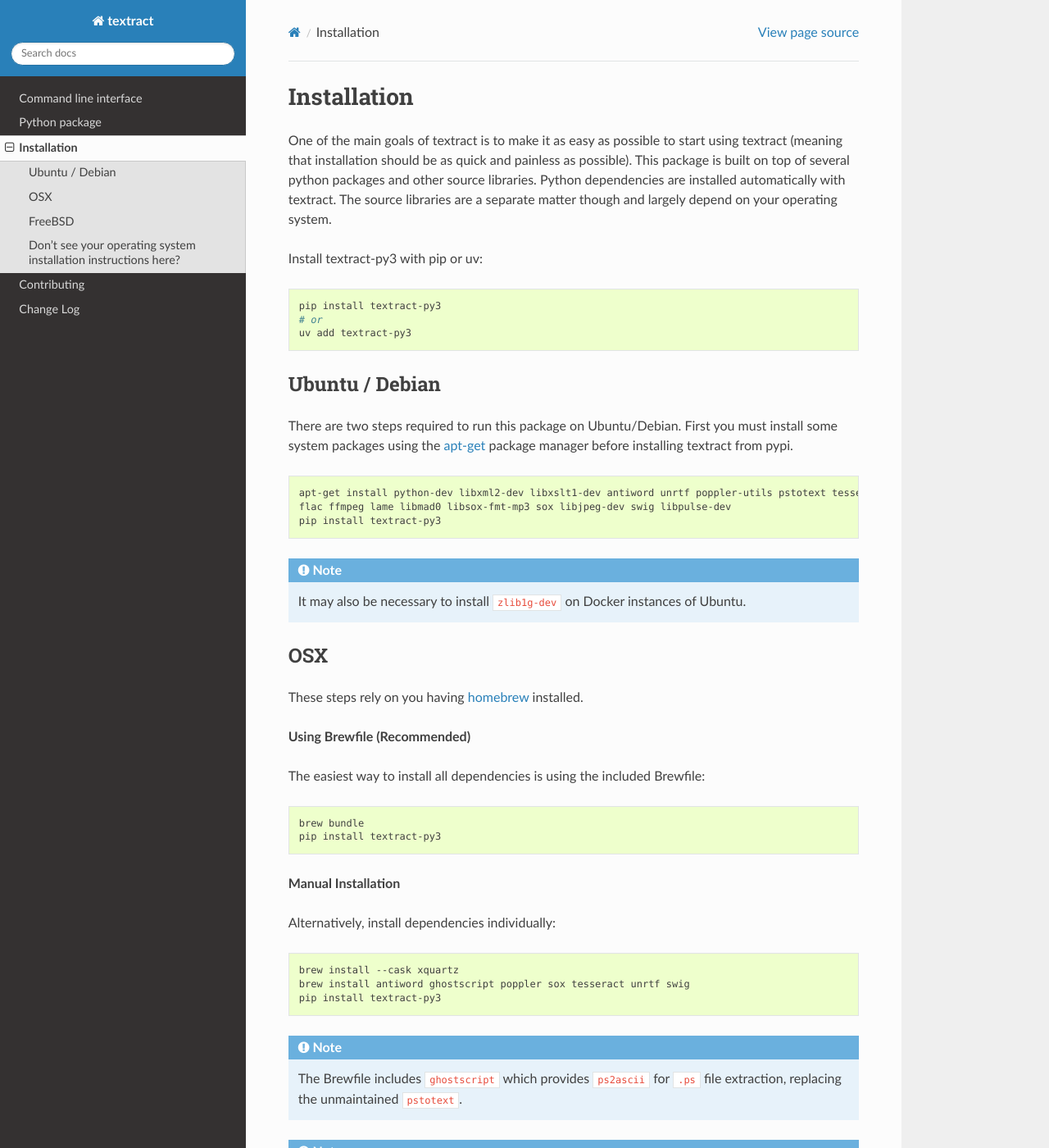
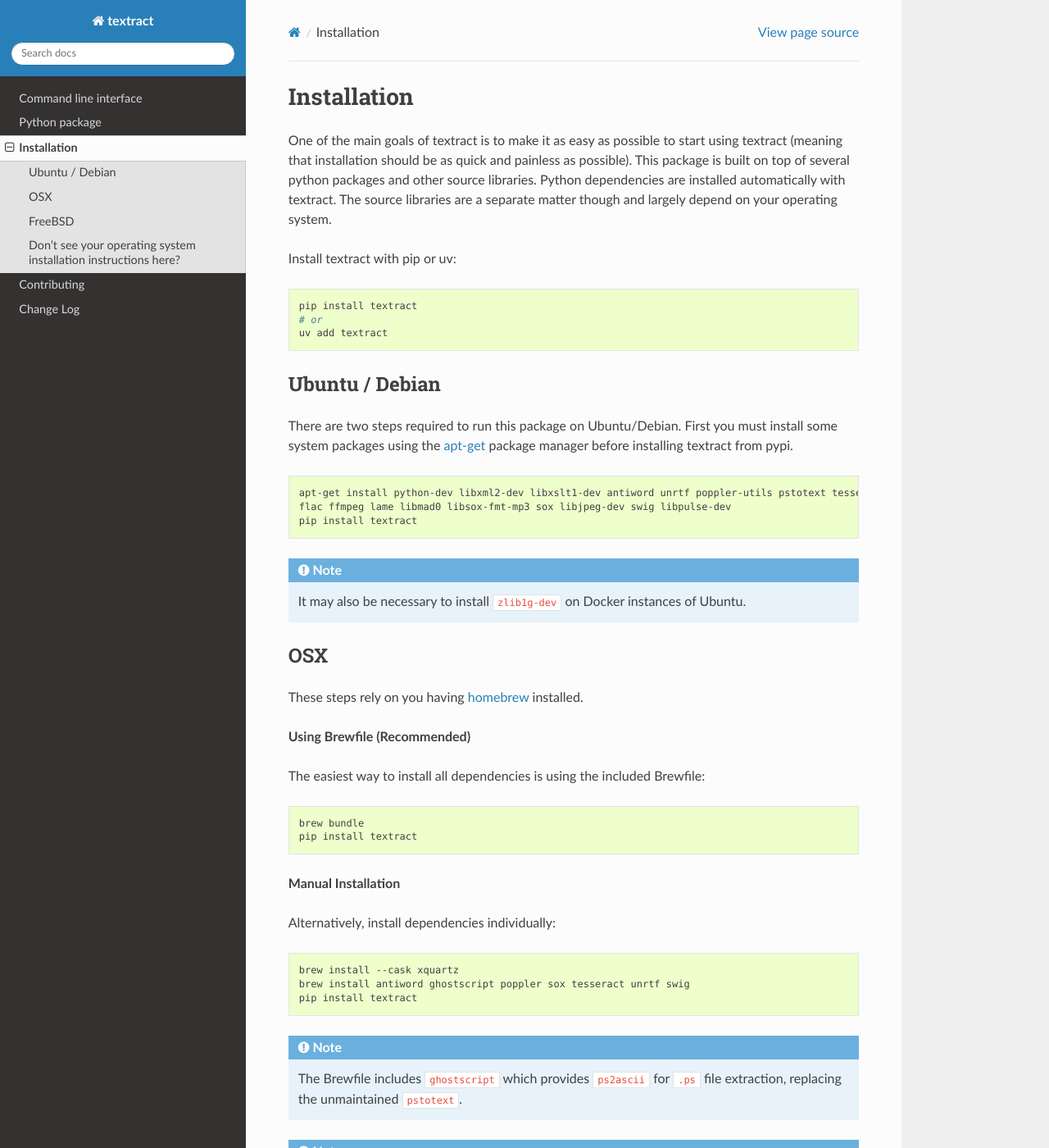
Before and after one commit to deanmalmgren/textract, a Sphinx documentation site: the page built from docs/installation.rst, in a window 1280 px wide and 1400 px high. Shown: the whole window at 82% size. Built offline with Sphinx 7.4.7 and the Read the Docs theme 3.1.0, drawn with Linux system fonts in a browser that asks for light colours; some of the changed text lies outside the part shown.

Commit message:
refactor!: rename to textract to prepare to merge

```diff
--- a/docs/conf.py
+++ b/docs/conf.py
@@ -6,7 +6,7 @@
 author = "Dean Malmgren, Kyle King"
 copyright = "2014, Dean Malmgren; 2024, Kyle King"  # noqa: A001
 
-release = version = get_version("textract-py3")
+release = version = get_version("textract")
 
 extensions = [
     "sphinx.ext.autodoc",
--- a/docs/index.rst
+++ b/docs/index.rst
@@ -3,7 +3,7 @@
 
 .. note::
 
-   This is `textract-py3 <https://github.com/KyleKing/textract-py3>`_,
+   This is `textract <https://github.com/KyleKing/textract>`_,
    a maintained fork of `deanmalmgren/textract <https://github.com/deanmalmgren/textract>`_.
 
 As undesirable as it might be, more often than not there is extremely
@@ -38,7 +38,7 @@
 textract supports a growing list of file types for text extraction. If
 you don't see your favorite file type here, please recommend other
 file types by either mentioning them on the `issue tracker
-<https://github.com/KyleKing/textract-py3/issues>`_ or by
+<https://github.com/KyleKing/textract/issues>`_ or by
 :ref:`contributing a pull request <contributing>`.
 
 
--- a/docs/installation.rst
+++ b/docs/installation.rst
@@ -10,13 +10,13 @@
 automatically with textract. The source libraries are a separate matter
 though and largely depend on your operating system.
 
-Install textract-py3 with pip or uv:
+Install textract with pip or uv:
 
 .. code-block:: bash
 
-    pip install textract-py3
+    pip install textract
     # or
-    uv add textract-py3
+    uv add textract
 
 Ubuntu / Debian
 ---------------
@@ -30,7 +30,7 @@
 
     apt-get install python-dev libxml2-dev libxslt1-dev antiword unrtf poppler-utils pstotext tesseract-ocr \
     flac ffmpeg lame libmad0 libsox-fmt-mp3 sox libjpeg-dev swig libpulse-dev
-    pip install textract-py3
+    pip install textract
 
 .. note::
 
@@ -49,7 +49,7 @@
 .. code-block:: bash
 
     brew bundle
-    pip install textract-py3
+    pip install textract
 
 **Manual Installation**
 
@@ -59,7 +59,7 @@
 
     brew install --cask xquartz
     brew install antiword ghostscript poppler sox tesseract unrtf swig
-    pip install textract-py3
+    pip install textract
 
 ..     brew install libxml2 libxslt antiword poppler tesseract
 ..     brew link libxml2 libxslt
@@ -86,7 +86,7 @@
     pkg install lang/python38 devel/py-pip textproc/libxml2 textproc/libxslt textproc/antiword textproc/unrtf \
     graphics/poppler print/pstotext graphics/tesseract audio/flac multimedia/ffmpeg audio/lame audio/sox \
     graphics/jpeg-turbo
-    pip install textract-py3
+    pip install textract
 
 Don't see your operating system installation instructions here?
 ---------------------------------------------------------------
@@ -97,7 +97,7 @@
 how to install the textract dependencies, please
 :ref:`contribute a pull request <contributing>` with a new section
 including the appropriate details. The following libraries may be
-needed before running ``pip install textract-py3``:
+needed before running ``pip install textract``:
 
 - `libxml2 2.6.21 or later <http://xmlsoft.org/downloads.html>`_
   is required by the ``.docx`` parser which uses `lxml
--- a/pyproject.toml
+++ b/pyproject.toml
@@ -6,7 +6,7 @@
 authors = [{name = "Dean Malmgren", email = "dean.malmgren@datascopeanalytics.com"}]
 description = "Minimally maintained fork of deanmalmgren/textract to replace '*' dependencies "
 license = {text = "MIT"}
-name = "textract-py3"
+name = "textract"
 readme = "README.md"
 requires-python = ">=3.9"
 version = "3.0.0"
@@ -31,7 +31,7 @@
 textract = "textract.bin.textract:main"
 
 [project.urls]
-Repository = "https://github.com/KyleKing/textract-py3"
+Repository = "https://github.com/KyleKing/textract"
 
 [dependency-groups]
 dev = [
```
Also changed, not shown: CONTRIBUTING.md (+9 -9 lines), README.md (+8 -8 lines), docs/contributing.rst (+7 -7 lines), docs/local-testing.md (+5 -5 lines), 3 other files.
